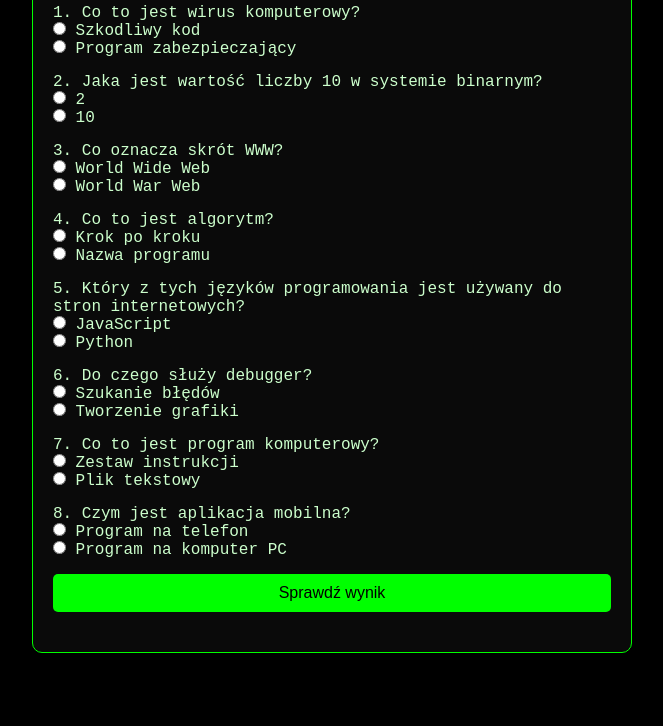
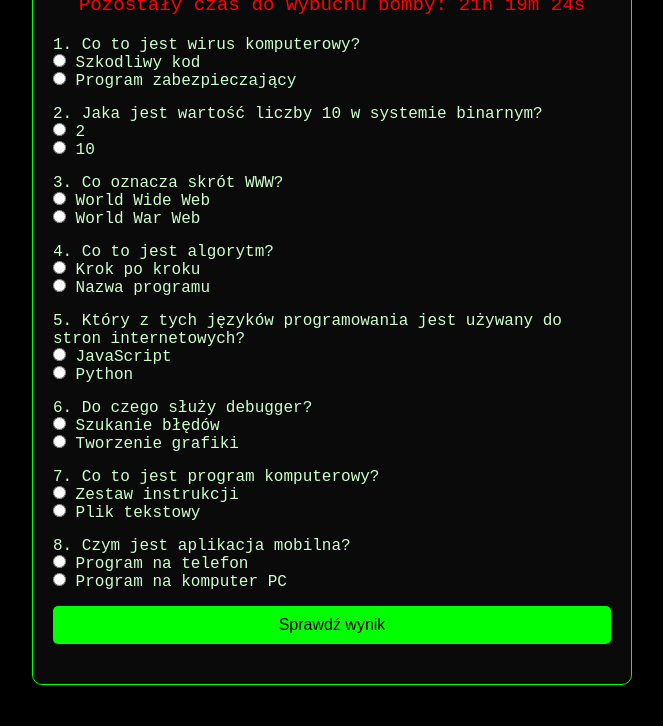
Before and after one commit to P4tkry/quiz-harcerski, a plain HTML site: page index.html in a window 1280 px wide. Shown: the part 74-800 px from the top of the page, without its empty margins (308-971 px from the left). Drawn offline with Linux system fonts and the light colour scheme.

Commit message:
bomb timer

```diff
--- a/index.html
+++ b/index.html
@@ -9,7 +9,7 @@
 <body>
 <div class="container">
     <h1 class="title">!!!T3ST!!!</h1>
-
+    <p id="timer" class="timer">__INITIALIZATION__</p>
     <div class="quiz">
         <div class="question">
             <p>1. Co to jest wirus komputerowy?</p>
--- a/script.js
+++ b/script.js
@@ -1,4 +1,36 @@
+function getTimeUntilNext10AM() {
+    const now = new Date();
+    let next10AM = new Date();
+    next10AM.setHours(10, 0, 0, 0);
+
+    if (now.getHours() >= 10) {
+        next10AM.setDate(next10AM.getDate() + 1);
+    }
+
+    return Math.floor((next10AM - now) / 1000);
+}
+
+let timeLeft = getTimeUntilNext10AM();
+let timerInterval;
+
+function startTimer() {
+    const timerElement = document.getElementById('timer');
+    timerInterval = setInterval(() => {
+        if (timeLeft <= 0) {
+            clearInterval(timerInterval);
+            checkAnswers();
+        } else {
+            const hours = Math.floor(timeLeft / 3600);
+            const minutes = Math.floor((timeLeft % 3600) / 60);
+            const seconds = timeLeft % 60;
+            timerElement.textContent = `Pozostały czas do wybuchu bomby: ${hours}h ${minutes}m ${seconds}s`;
+            timeLeft--;
+        }
+    }, 1000);
+}
+
 function checkAnswers() {
+    clearInterval(timerInterval); // Stop the timer when the quiz is submitted
     let score = 0;
     const resultElement = document.getElementById('result');
 
@@ -25,6 +57,10 @@ function checkAnswers() {
     resultElement.textContent += score >= 8 ? ' - Świetna robota! - Pierwsze hasło to: informatyka' : ' - Spróbuj ponownie!';
 }
 
+document.addEventListener('DOMContentLoaded', (event) => {
+    startTimer();
+});
+
 document.addEventListener('keydown', function(event) {
     if (event.shiftKey && event.key === 'E') {
         window.location = "https://www.youtube.com/watch?v=nN2eZos7HN0"
--- a/style.css
+++ b/style.css
@@ -13,7 +13,12 @@ body {
     align-items: center;
     overflow-y: scroll;
 }
-
+.timer {
+    font-size: 1.2em;
+    margin-top: 10px;
+    text-align: center;
+    color: #ff0000;
+}
 .container {
     max-width: 600px;
     padding: 20px;
```
